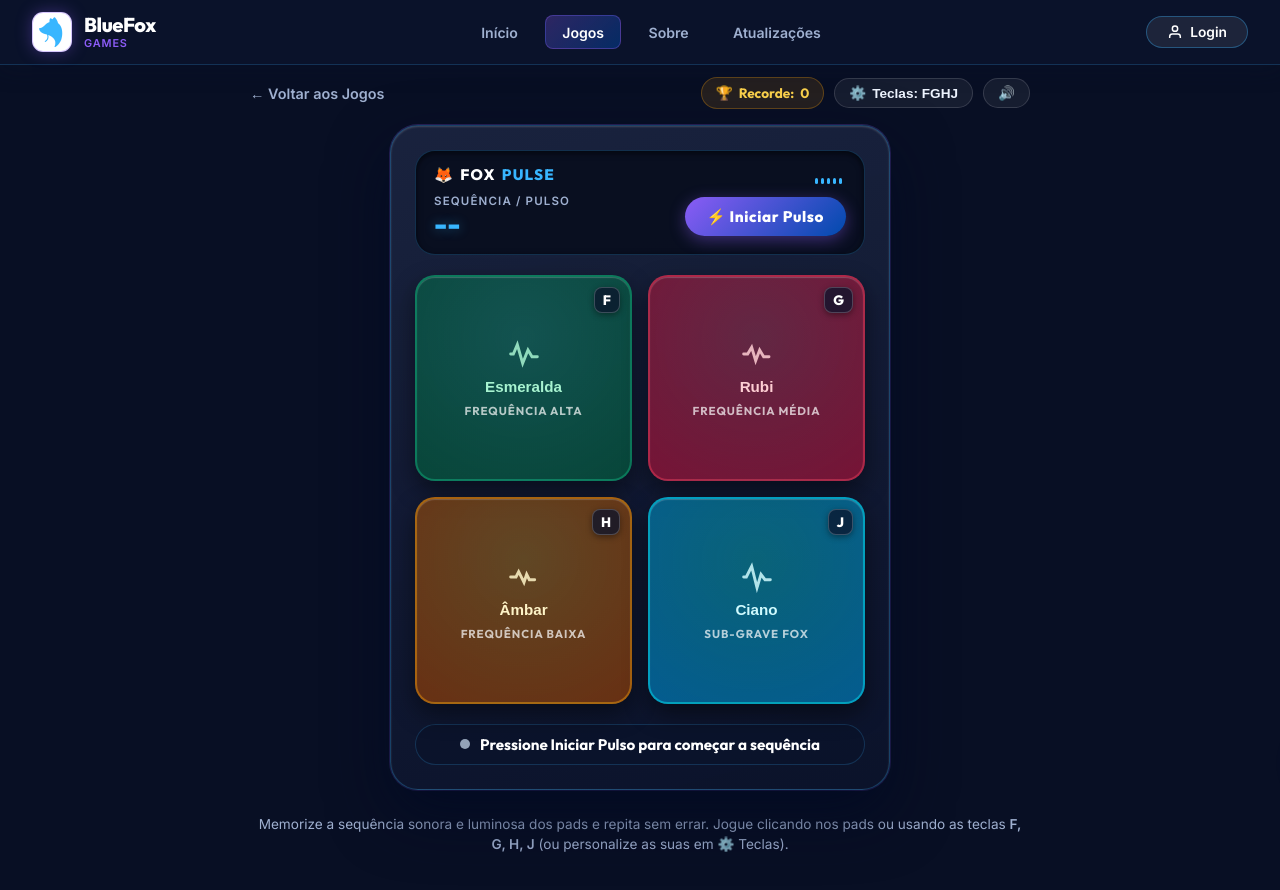
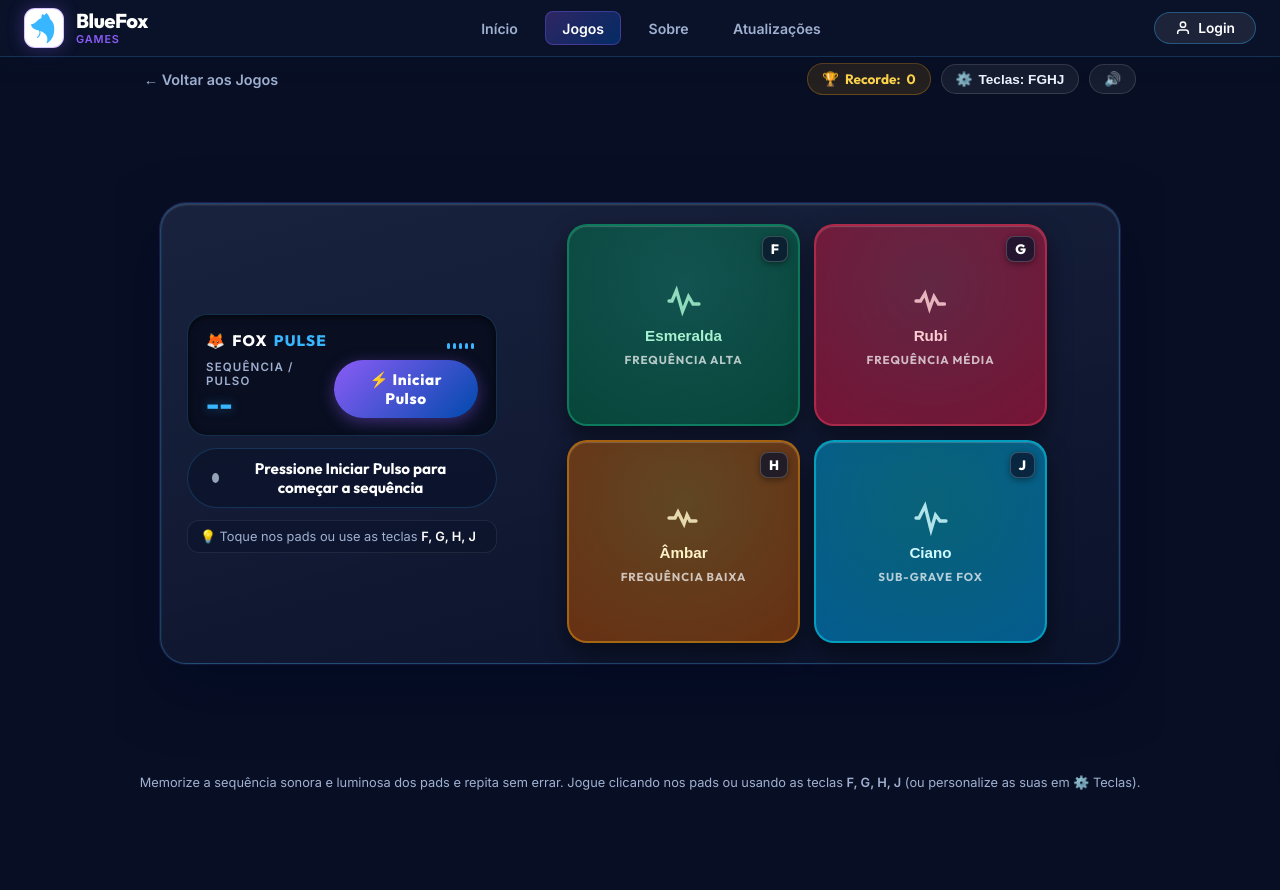
Before and after one commit to FelipeFerraz4/blue-fox-games, a website: page public/pulse.html in a window 1280 px wide. After the commit the page ends 800 px from the top, so only its background shows below. Drawn offline with Linux system fonts and the light colour scheme.

Commit message:
feat(pulse): adapt desktop layout to full viewport widescreen cockpit without scrolling

```diff
--- a/public/games.js
+++ b/public/games.js
@@ -27,7 +27,7 @@ window.BF_GAMES = [
   },
   {
     id: 'pulse',
-    title: 'Fox Pulse (Ritmo & Reflexo)',
+    title: 'Fox Pulse',
     emoji: '⚡',
     cover: ['⚡', '🟢', '🔴', '🟡', '🔵', '🦊'],
     href: '/pulse',
--- a/public/pulse.css
+++ b/public/pulse.css
@@ -567,6 +567,19 @@
   border: 1px solid rgba(56, 182, 255, 0.3);
 }
 
+/* Sidebar HUD e container de pads */
+.pulse-sidebar-hud {
+  display: flex;
+  flex-direction: column;
+  gap: 12px;
+}
+.pulse-pads-container {
+  width: 100%;
+}
+.pulse-hud-tip {
+  display: none;
+}
+
 @media (max-width: 480px) {
   .pulse-console { padding: 16px; border-radius: 22px; }
   .pulse-pads-grid { gap: 10px; }
@@ -575,3 +588,113 @@
   .digital-round-box { text-align: center; }
   .btn-start-pulse { justify-content: center; }
 }
+
+/* ============================================================
+   MODO DESKTOP: Enquadramento 100% no Viewport sem Rolagem
+   ============================================================ */
+@media (min-width: 768px) {
+  /* Evita barra de rolagem vertical no desktop */
+  body.site:has(.pulse-page) {
+    overflow-y: hidden;
+  }
+
+  body.site:has(.pulse-page) .site-header-inner {
+    padding: 0.5rem 1.5rem;
+  }
+
+  .pulse-page {
+    max-width: 1100px;
+    height: calc(100dvh - 58px);
+    max-height: calc(100dvh - 58px);
+    padding: 6px 24px 8px;
+    display: flex;
+    flex-direction: column;
+    justify-content: space-between;
+    box-sizing: border-box;
+    overflow: hidden;
+  }
+
+  .pulse-header-bar {
+    margin-bottom: 2px;
+    padding: 0 4px;
+  }
+
+  .pulse-console-wrapper {
+    flex: 1;
+    min-height: 0;
+    margin: 2px 0;
+    display: flex;
+    align-items: center;
+    justify-content: center;
+  }
+
+  /* Deck de Cockpit Widescreen no Desktop: 2 Colunas (HUD à esquerda, Pads à direita) */
+  .pulse-console {
+    max-width: 960px;
+    width: 100%;
+    max-height: calc(100dvh - 130px);
+    padding: 20px 26px;
+    display: grid;
+    grid-template-columns: 310px 1fr;
+    gap: 24px;
+    align-items: center;
+    border-radius: 26px;
+  }
+
+  .pulse-sidebar-hud {
+    display: flex;
+    flex-direction: column;
+    gap: 12px;
+    justify-content: center;
+  }
+
+  .pulse-display-panel {
+    margin-bottom: 0;
+    padding: 16px 18px;
+  }
+
+  .pulse-hud-tip {
+    display: block;
+    font-size: 0.8rem;
+    color: var(--text-muted);
+    background: rgba(11, 19, 43, 0.5);
+    border: 1px solid rgba(255, 255, 255, 0.08);
+    border-radius: 12px;
+    padding: 8px 12px;
+    text-align: left;
+  }
+  .pulse-hud-tip strong {
+    color: #fff;
+  }
+
+  .pulse-pads-container {
+    height: 100%;
+    display: flex;
+    align-items: center;
+    justify-content: center;
+  }
+
+  .pulse-pads-grid {
+    width: 100%;
+    max-width: 480px;
+    max-height: calc(100dvh - 180px);
+    margin-bottom: 0;
+    gap: 14px;
+  }
+
+  .pulse-pad {
+    aspect-ratio: 1.15 / 1;
+    padding: 14px;
+  }
+
+  .pad-wave-icon {
+    width: 36px;
+    height: 36px;
+  }
+
+  .pulse-help-bar {
+    margin-top: 4px;
+    font-size: 0.8rem;
+    line-height: 1.35;
+  }
+}
--- a/public/pulse.html
+++ b/public/pulse.html
@@ -36,6 +36,8 @@
     <!-- Console Sônico Fox Pulse (Deck de Pads) -->
     <div class="pulse-console-wrapper">
       <div class="pulse-console">
+        <!-- Coluna de Controle & HUD (Esquerda no Desktop) -->
+        <div class="pulse-sidebar-hud">
           <!-- Display Digital Superior -->
           <div class="pulse-display-panel">
             <div class="display-top-row">
@@ -63,7 +65,20 @@
             </div>
           </div>
 
-        <!-- Grid 2x2 de Beat Pads Táteis -->
+          <!-- Status / Mensagem da rodada -->
+          <div class="pulse-status-card" id="pulse-status-card">
+            <span class="status-indicator-dot" id="status-dot"></span>
+            <span id="pulse-status-text">Pressione Iniciar Pulso para começar a sequência</span>
+          </div>
+
+          <!-- Dica rápida na barra lateral -->
+          <div class="pulse-hud-tip">
+            <span>💡 Toque nos pads ou use as teclas <strong>F, G, H, J</strong></span>
+          </div>
+        </div>
+
+        <!-- Coluna de Pads Táteis (Direita no Desktop) -->
+        <div class="pulse-pads-container">
           <div class="pulse-pads-grid">
             <!-- 1. Pad Esmeralda (Noroeste) -->
             <button type="button" class="pulse-pad pad-green" id="btn-color-green" data-color="green" aria-label="Pad Esmeralda" disabled>
@@ -105,11 +120,6 @@
               <span class="pad-freq-tag">Sub-Grave Fox</span>
             </button>
           </div>
-
-        <!-- Status / Mensagem da rodada -->
-        <div class="pulse-status-card" id="pulse-status-card">
-          <span class="status-indicator-dot" id="status-dot"></span>
-          <span id="pulse-status-text">Pressione Iniciar Pulso para começar a sequência</span>
         </div>
       </div>
     </div>
```
Lines whose indentation alone changed are shown as unchanged.
